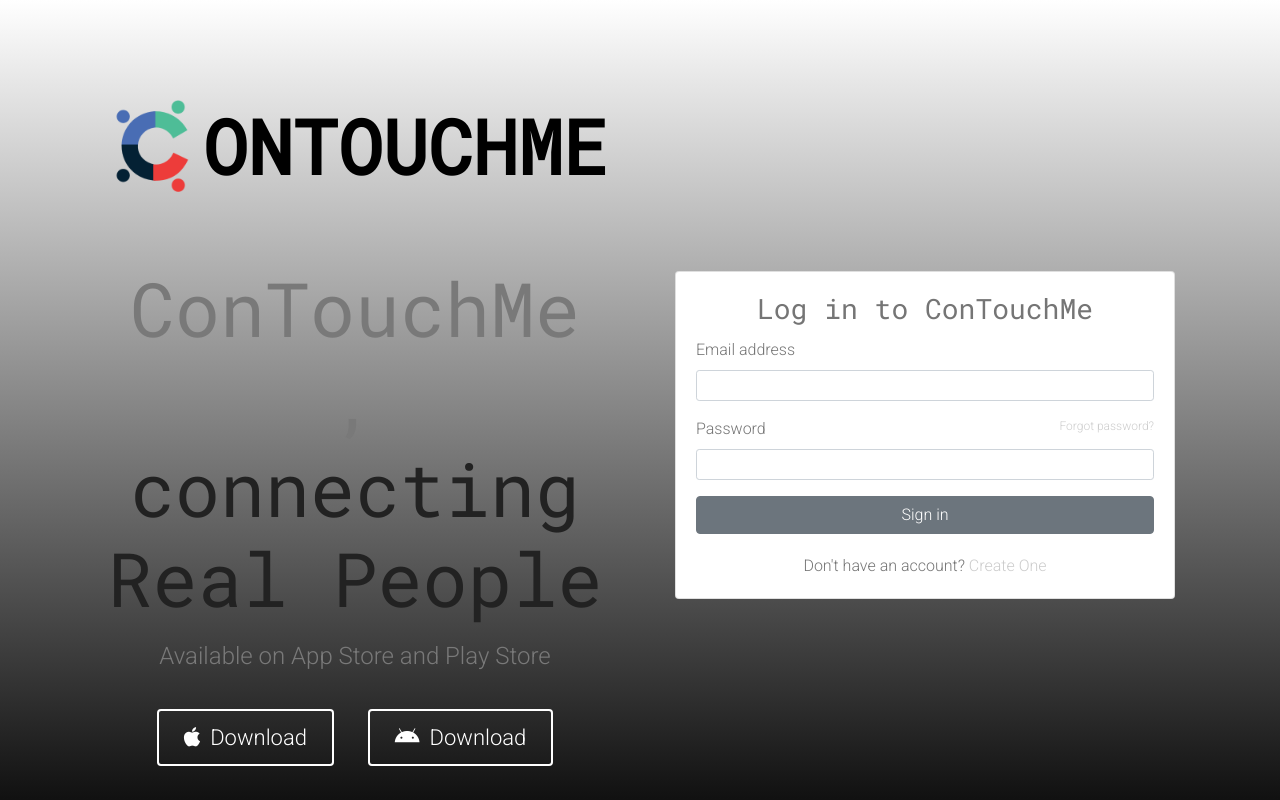
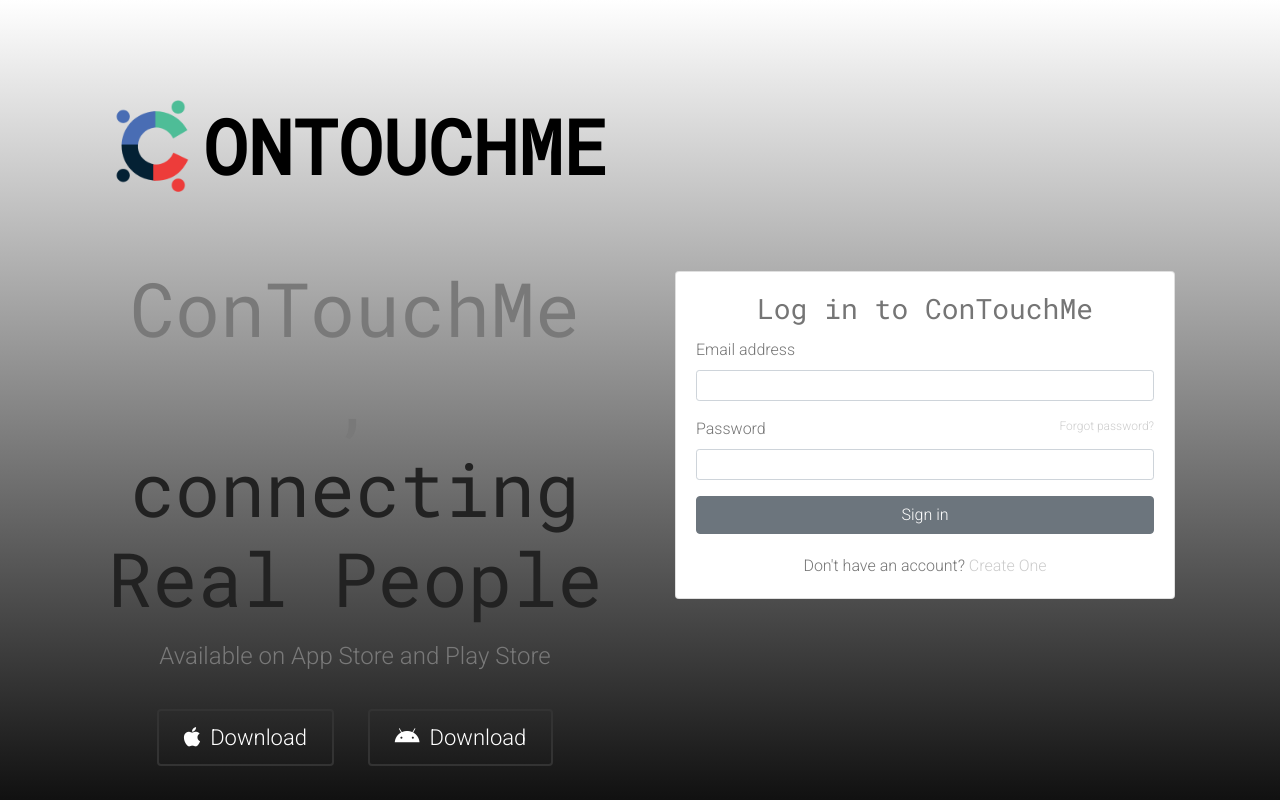
Before and after one commit to Ma-yess/contouchmewebsite, a plain HTML site: page index.html in a window 1280 px wide. Shown: the top 800 px of the page. Drawn offline with nearby package versions, Linux system fonts and the light colour scheme.

```diff
--- a/css/style.css
+++ b/css/style.css
@@ -193,7 +193,7 @@
     padding: 10px 25px;
     color: #ffffff;
     font-size: 22px;
-    border: 2px solid #ffffff;
+    border: 2px solid #333333;
 }
 
 #header .header-content .btn i {
```
